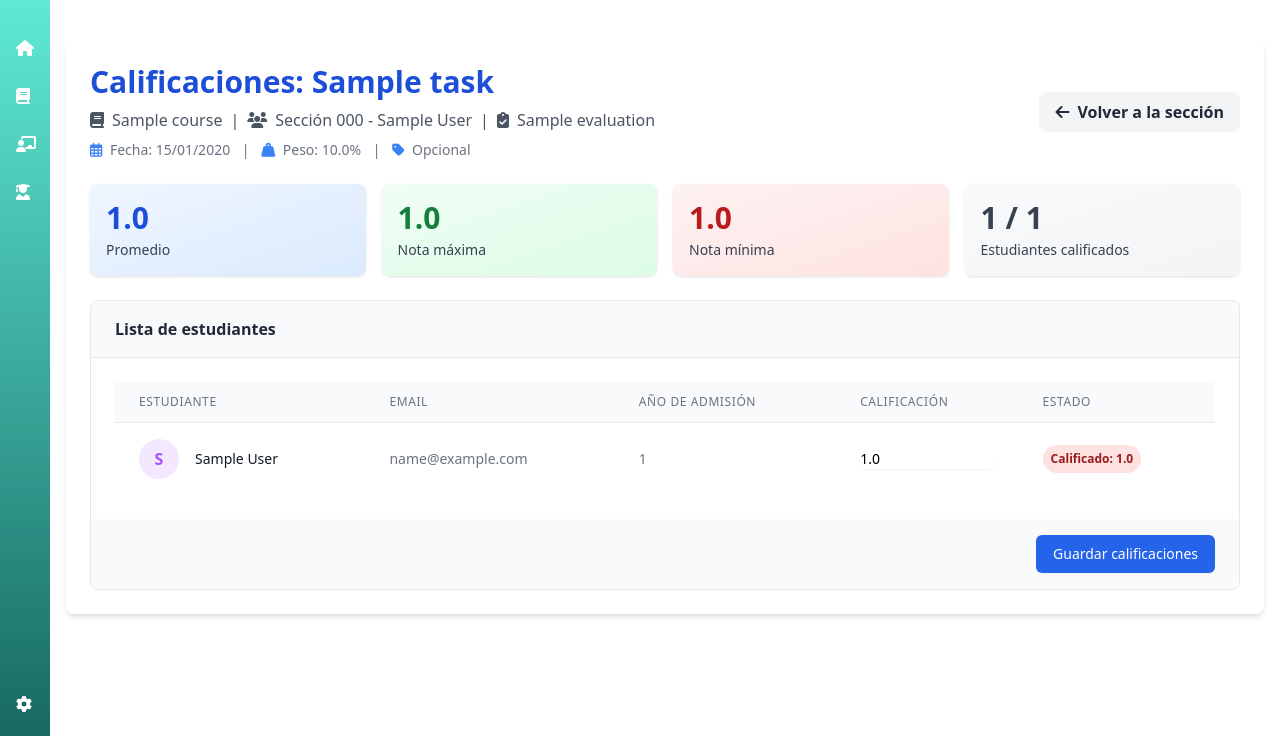
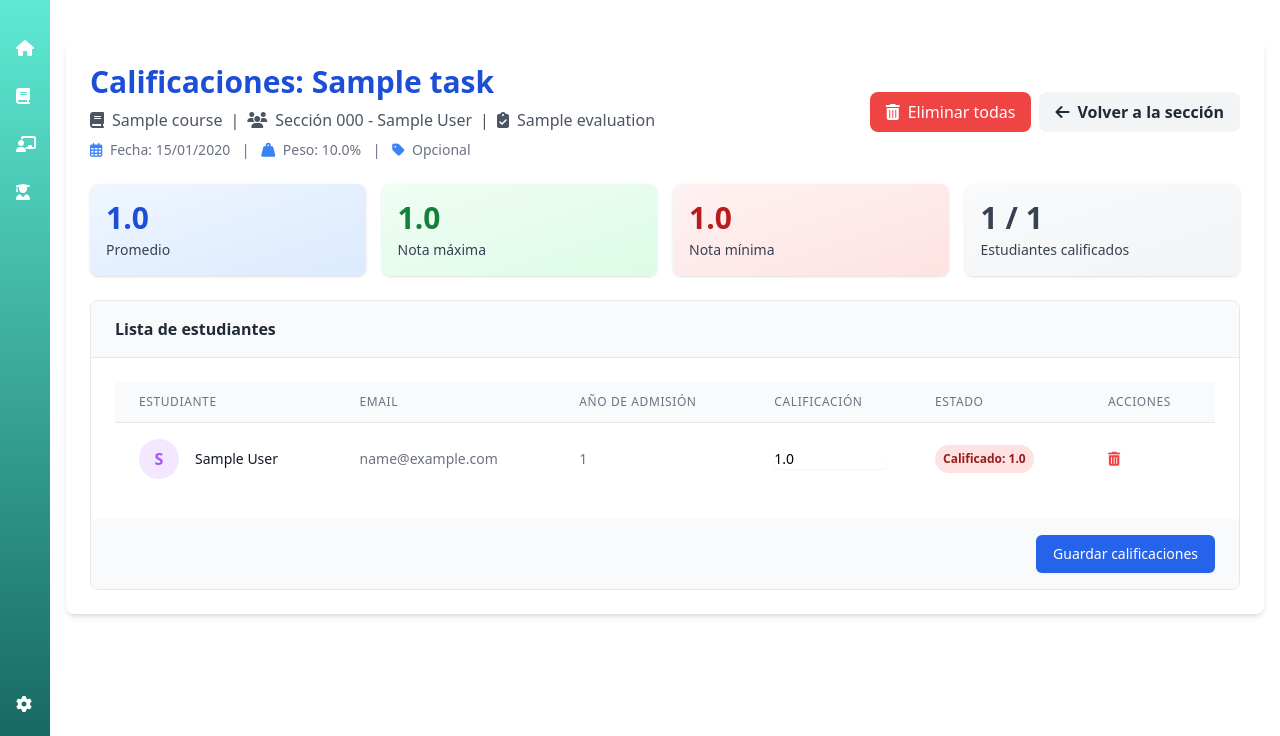
Before and after one commit to CodeByManu/SGA_Verificables, a Flask app: page /sections/1/tasks/1/grading in a window 1280 px wide. Shown: the part 64-800 px from the top of the page. Run offline with Flask 3, Linux system fonts and the light colour scheme; tables that the repository leaves empty hold one stand-in row (values such as "Sample post"); some libraries are stand-ins or nearby versions.

Commit message:
[Feature] Deleting grades on tasks

```diff
--- a/services/grade_service.py
+++ b/services/grade_service.py
@@ -12,6 +12,41 @@ def get_existing_grades(task_id):
     return {
         grade.student_id: grade for grade in Grade.query.filter_by(task_id=task_id).all()
     }
+
+def delete_grade_by_student_and_task(student_id, task_id):
+
+    try:
+        grade = Grade.query.filter_by(
+            student_id=student_id,
+            task_id=task_id
+        ).first()
+
+        if grade:
+            db.session.delete(grade)
+            db.session.commit()
+            return True
+        return False
+
+    except Exception as e:
+        db.session.rollback()
+        raise e
+
+def delete_all_grades_for_task(task_id):
+
+    try:
+        grades = Grade.query.filter_by(task_id=task_id).all()
+        count = len(grades)
+
+        for grade in grades:
+            db.session.delete(grade)
+
+        db.session.commit()
+        return count
+
+    except Exception as e:
+        db.session.rollback()
+        raise e
+
 
 def update_grades_for_task(task_id, section_id, students, form_data):
     existing_grades = get_existing_grades(task_id)
--- a/templates/grades/task_grades.html
+++ b/templates/grades/task_grades.html
@@ -31,10 +31,25 @@
                 {% if task.is_optional %}Opcional{% else %}Obligatorio{% endif %}
             </div>
         </div>
-        <a href="{{ url_for('sections.get_section_detail', section_id=section.id) }}"
-            class="mt-4 md:mt-0 bg-gray-100 hover:bg-gray-200 text-gray-800 font-semibold py-2 px-4 rounded-lg inline-flex items-center transition-colors">
-            <i class="fas fa-arrow-left mr-2"></i> Volver a la sección
-        </a>
+        <div class="flex space-x-2 mt-4 md:mt-0">
+            <!-- ✅ NUEVO BOTÓN: Eliminar todas las notas -->
+            {% if existing_grades|length > 0 %}
+            <form action="{{ url_for('grades.delete_all_task_grades', section_id=section.id, task_id=task.id) }}"
+                  method="POST"
+                  onsubmit="return confirm('¿Está seguro que desea eliminar TODAS las notas de esta tarea?');"
+                  class="inline">
+                <button type="submit"
+                        class="bg-red-500 hover:bg-red-600 text-white px-4 py-2 rounded-lg transition-colors flex items-center">
+                    <i class="fas fa-trash-alt mr-2"></i> Eliminar todas
+                </button>
+            </form>
+            {% endif %}
+
+            <a href="{{ url_for('sections.get_section_detail', section_id=section.id) }}"
+                class="bg-gray-100 hover:bg-gray-200 text-gray-800 font-semibold py-2 px-4 rounded-lg inline-flex items-center transition-colors">
+                <i class="fas fa-arrow-left mr-2"></i> Volver a la sección
+            </a>
+        </div>
     </div>
 
     {% set grade_values = [] %}
@@ -61,8 +76,6 @@
             <div class="text-sm text-gray-700">Estudiantes calificados</div>
         </div>
     </div>
-
-
     {% endif %}
 
     <div class="bg-white border rounded-lg overflow-hidden">
@@ -89,6 +102,10 @@
                                 </th>
                                 <th class="px-6 py-3 bg-gray-50 text-left text-xs font-medium text-gray-500 uppercase tracking-wider">
                                     Estado
+                                </th>
+                                <!-- ✅ NUEVA COLUMNA: Acciones -->
+                                <th class="px-6 py-3 bg-gray-50 text-left text-xs font-medium text-gray-500 uppercase tracking-wider">
+                                    Acciones
                                 </th>
                             </tr>
                         </thead>
@@ -142,6 +159,25 @@
                                         </span>
                                     {% endif %}
                                 </td>
+                                <!-- ✅ NUEVA CELDA: Botón eliminar individual -->
+                                <td class="px-6 py-4 whitespace-nowrap text-sm">
+                                    {% if student.id in existing_grades %}
+                                    <form action="{{ url_for('grades.delete_student_grade', section_id=section.id, task_id=task.id, student_id=student.id) }}"
+                                          method="POST"
+                                          onsubmit="return confirm('¿Está seguro que desea eliminar la nota de {{ student.name }}?');"
+                                          class="inline">
+                                        <button type="submit"
+                                                class="text-red-500 hover:text-red-700 transition-colors"
+                                                title="Eliminar nota de {{ student.name }}">
+                                            <i class="fas fa-trash-alt"></i>
+                                        </button>
+                                    </form>
+                                    {% else %}
+                                    <span class="text-gray-300">
+                                        <i class="fas fa-minus"></i>
+                                    </span>
+                                    {% endif %}
+                                </td>
                             </tr>
                             {% endfor %}
                         </tbody>
--- a/views/grades.py
+++ b/views/grades.py
@@ -1,6 +1,6 @@
 from flask import Blueprint, render_template, request, redirect, url_for, flash
-from models.entities import Section, Task
-from services.grade_service import get_students_in_section, update_grades_for_task
+from models.entities import Section, Task, Student
+from services.grade_service import get_students_in_section, update_grades_for_task, delete_grade_by_student_and_task, delete_all_grades_for_task
 from models.validators import validate_grade_data, ValidationError
 from utils.types_validators import validate_float
 
@@ -48,3 +48,46 @@ def grade_task(section_id, task_id):
         students=students,
         existing_grades=existing_grades
     )
+
+@grades_bp.route('/sections/<int:section_id>/tasks/<int:task_id>/students/<int:student_id>/grade/delete', methods=['POST'])
+def delete_student_grade(section_id, task_id, student_id):
+    try:
+        section = Section.query.get_or_404(section_id)
+        task = Task.query.get_or_404(task_id)
+        student = Student.query.get_or_404(student_id)
+
+        if task.evaluation.section_id != section_id:
+            flash('Task does not belong to this section.', 'error')
+            return redirect(url_for('sections.get_section_detail', section_id=section_id))
+
+        if delete_grade_by_student_and_task(student_id, task_id):
+            flash(f'Nota de {student.name} eliminada exitosamente!', 'success')
+        else:
+            flash(f'No se encontró nota para {student.name}', 'warning')
+
+    except Exception as e:
+        flash('Error al eliminar la nota', 'error')
+
+    return redirect(url_for('grades.grade_task', section_id=section_id, task_id=task_id))
+
+@grades_bp.route('/sections/<int:section_id>/tasks/<int:task_id>/grades/delete-all', methods=['POST'])
+def delete_all_task_grades(section_id, task_id):
+    try:
+        section = Section.query.get_or_404(section_id)
+        task = Task.query.get_or_404(task_id)
+
+        if task.evaluation.section_id != section_id:
+            flash('Task does not belong to this section.', 'error')
+            return redirect(url_for('sections.get_section_detail', section_id=section_id))
+
+        count = delete_all_grades_for_task(task_id)
+
+        if count > 0:
+            flash(f'Se eliminaron {count} nota(s) exitosamente!', 'success')
+        else:
+            flash('No había notas para eliminar', 'info')
+
+    except Exception as e:
+        flash('Error al eliminar las notas', 'error')
+
+    return redirect(url_for('grades.grade_task', section_id=section_id, task_id=task_id))
```
